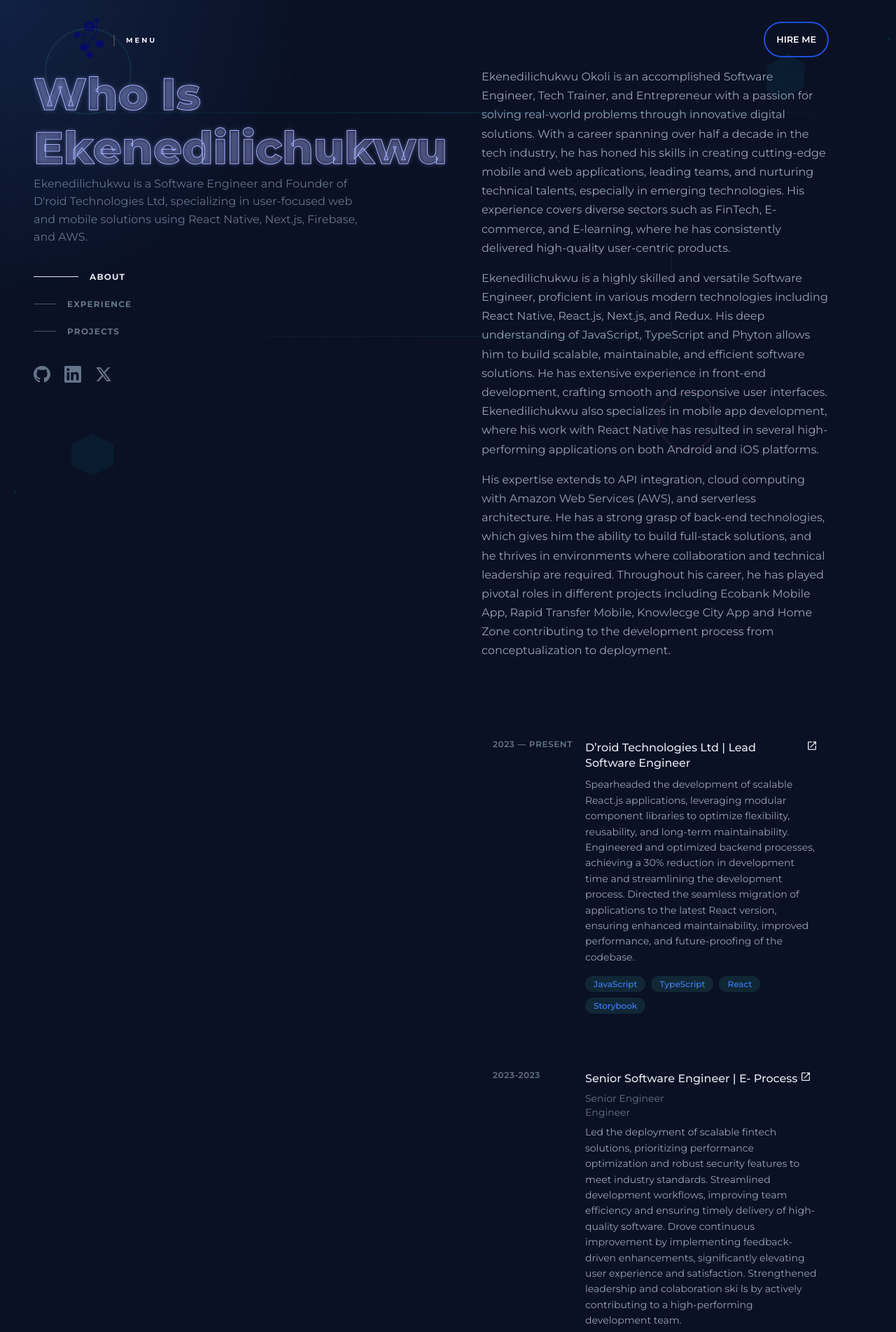
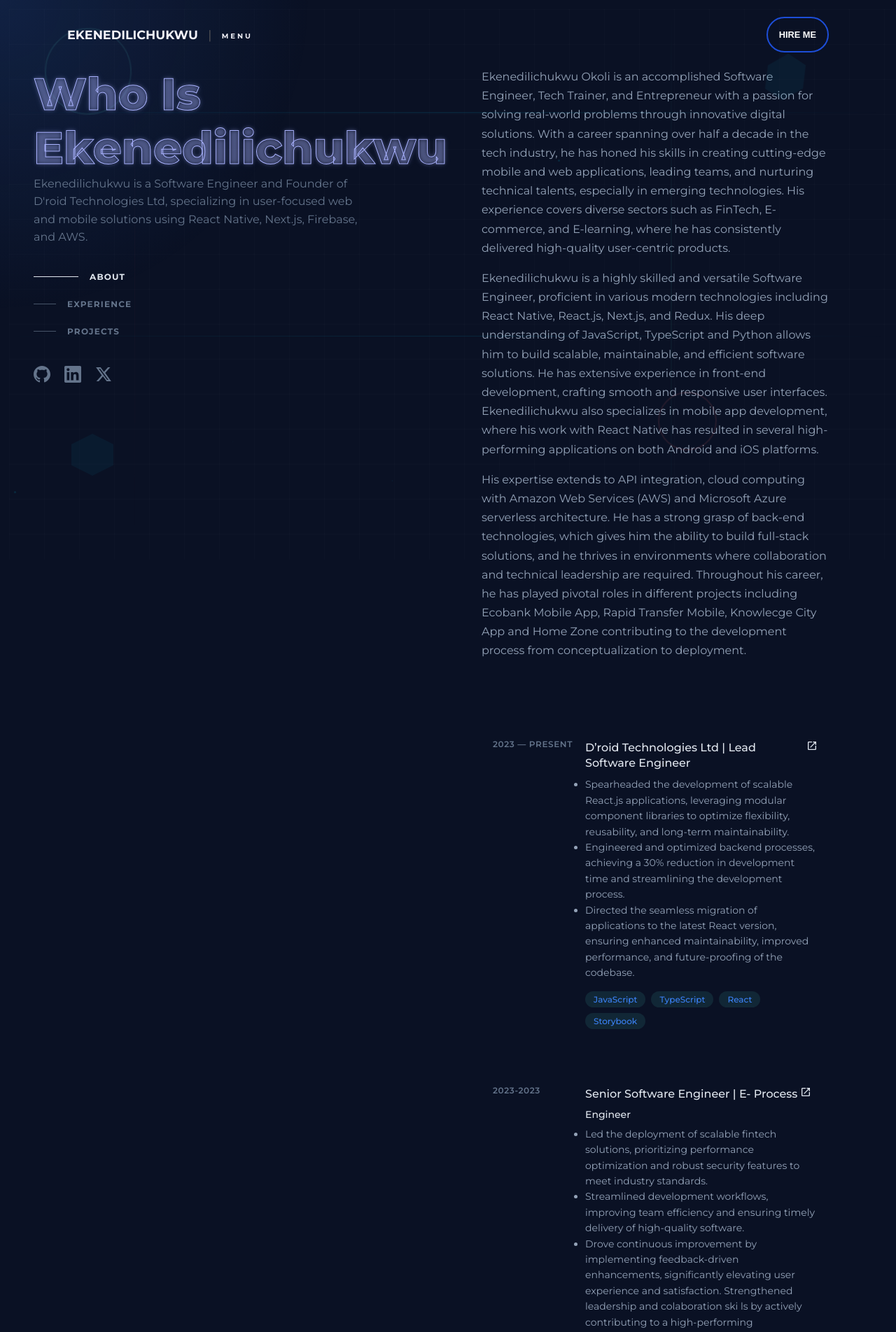
Before and after one commit to developerekene/myprofilemain, a React (Create React App) app: page /aboutme in a window 1280 px wide. Shown: the top 1904 px of the page at 70% size. Built offline with nearby package versions, Linux system fonts and the light colour scheme; a web font is replaced by a local one.

Commit message:
made changes

```diff
--- a/src/App/UI/AppEntry.tsx
+++ b/src/App/UI/AppEntry.tsx
@@ -1,7 +1,7 @@
 import React, { useEffect, useState } from "react";
 import { RiLoader2Fill } from "react-icons/ri";
-import Index from "../Routes/Index";
 import "./AppEntry.css";
+import Index from "../routes/Index";
 
 const AppEntry: React.FunctionComponent = () => {
   const [loading, setLoading] = useState<boolean>(true);
--- a/src/App/UI/Components/Navbar.tsx
+++ b/src/App/UI/Components/Navbar.tsx
@@ -1,10 +1,11 @@
 import React, { useState } from "react";
 import "./Navbar.css";
 import { Assets } from "../../utils/constants/Assets";
-import { Link } from "react-router-dom";
+import { Link, useNavigate } from "react-router-dom";
 
 const Navbar: React.FC = () => {
   const [menuOpen, setMenuOpen] = useState(false);
+  const navigate = useNavigate();
 
   const toggleMenu = () => {
     setMenuOpen(!menuOpen);
@@ -15,6 +16,9 @@ const Navbar: React.FC = () => {
     setMenuOpen(false);
     document.body.style.overflow = "auto";
   };
+  const handleHireMeClick = () => {
+    navigate("/contact"); // <-- change "/contact" to your desired route
+  };
 
   return (
     <>
@@ -22,8 +26,8 @@ const Navbar: React.FC = () => {
         <center>
           <div className="navbar-container">
             <div className="logo">
-              <div className="icon">
-                <img src={Assets.images.logo_alt} alt="Eke Logo" />
+              <div className="icon" style={{ textTransform: "uppercase" }}>
+                Ekenedilichukwu
               </div>
               <span className="separator">|</span>
               <span className="menu-text" onClick={toggleMenu}>
@@ -31,7 +35,9 @@ const Navbar: React.FC = () => {
               </span>
             </div>
 
-            <div className="hire-me">HIRE ME</div>
+            <button className="hire-me" onClick={handleHireMeClick}>
+              HIRE ME
+            </button>
           </div>
         </center>
       </header>
--- a/src/App/UI/Pages/About.tsx
+++ b/src/App/UI/Pages/About.tsx
@@ -62,6 +62,17 @@ export default function About() {
       link: "https://github.com/yourusername/home-zone",
       stars: 92,
       technologies: ["React Native", "IoT", "MQTT", "AWS IoT"],
+    },
+    {
+      id: 6,
+      title: "D'roid One Dashboard",
+      description:
+        "D'roid One Dashboard is a comprehensive platform designed to streamline project management and team collaboration. It features real-time analytics, task tracking, and seamless integration with various tools to enhance productivity.",
+      image:
+        "https://i.postimg.cc/Wb84PvPG/D-roid-Technologies-Ltd-Custom-Software-AI-and-Digital-Innovation-Google-Chrome-11-07-2025-20.png",
+      link: "https://www.droidtechhq.com/auth/dashboard",
+      stars: 92,
+      technologies: ["React", "Firebase", "Typescript", "AWS IoT"],
     },
   ];
 
@@ -234,7 +245,7 @@ export default function About() {
                       Ekenedilichukwu is a highly skilled and versatile Software
                       Engineer, proficient in various modern technologies
                       including React Native, React.js, Next.js, and Redux. His
-                      deep understanding of JavaScript, TypeScript and Phyton
+                      deep understanding of JavaScript, TypeScript and Python
                       allows him to build scalable, maintainable, and efficient
                       software solutions. He has extensive experience in
                       front-end development, crafting smooth and responsive user
@@ -245,8 +256,8 @@ export default function About() {
                     </p>
                     <p className={styles.paragraph}>
                       His expertise extends to API integration, cloud computing
-                      with Amazon Web Services (AWS), and serverless
-                      architecture. He has a strong grasp of back-end
+                      with Amazon Web Services (AWS) and Microsoft Azure
+                      serverless architecture. He has a strong grasp of back-end
                       technologies, which gives him the ability to build
                       full-stack solutions, and he thrives in environments where
                       collaboration and technical leadership are required.
@@ -288,17 +299,26 @@ export default function About() {
                               </a>
                             </h3>
                             <p className={styles.experienceDescription}>
-                              Spearheaded the development of scalable React.js
-                              applications, leveraging modular component
-                              libraries to optimize flexibility, reusability,
-                              and long-term maintainability. Engineered and
-                              optimized backend processes, achieving a 30%
-                              reduction in development time and streamlining the
-                              development process. Directed the seamless
-                              migration of applications to the latest React
-                              version, ensuring enhanced maintainability,
-                              improved performance, and future-proofing of the
-                              codebase.
+                              <ul>
+                                <li>
+                                  Spearheaded the development of scalable
+                                  React.js applications, leveraging modular
+                                  component libraries to optimize flexibility,
+                                  reusability, and long-term maintainability.
+                                </li>
+                                <li>
+                                  Engineered and optimized backend processes,
+                                  achieving a 30% reduction in development time
+                                  and streamlining the development process.
+                                </li>
+                                <li>
+                                  Directed the seamless migration of
+                                  applications to the latest React version,
+                                  ensuring enhanced maintainability, improved
+                                  performance, and future-proofing of the
+                                  codebase.
+                                </li>
+                              </ul>
                             </p>
                             <div className={styles.techTags}>
                               <span className={styles.techTag}>JavaScript</span>
@@ -334,22 +354,35 @@ export default function About() {
                               </a>
                             </h3>
                             <div className={styles.experienceRoles}>
-                              <div className={styles.role}>Senior Engineer</div>
-                              <div className={styles.role}>Engineer</div>
+                              <div
+                                style={{ color: "#e2e8f0", fontWeight: "500" }}
+                                className={styles.role}
+                              >
+                                Engineer
+                              </div>
                             </div>
                             <p className={styles.experienceDescription}>
-                              Led the deployment of scalable fintech solutions,
-                              prioritizing performance optimization and robust
-                              security features to meet industry standards.
-                              Streamlined development workflows, improving team
-                              efficiency and ensuring timely delivery of
-                              high-quality software. Drove continuous
-                              improvement by implementing feedback-driven
-                              enhancements, significantly elevating user
-                              experience and satisfaction. Strengthened
-                              leadership and colaboration ski ls by actively
-                              contributing to a high-performing development
-                              team.
+                              <ul>
+                                <li>
+                                  Led the deployment of scalable fintech
+                                  solutions, prioritizing performance
+                                  optimization and robust security features to
+                                  meet industry standards.
+                                </li>
+                                <li>
+                                  Streamlined development workflows, improving
+                                  team efficiency and ensuring timely delivery
+                                  of high-quality software.
+                                </li>
+                                <li>
+                                  Drove continuous improvement by implementing
+                                  feedback-driven enhancements, significantly
+                                  elevating user experience and satisfaction.
+                                  Strengthened leadership and colaboration ski
+                                  ls by actively contributing to a
+                                  high-performing development team.
+                                </li>
+                              </ul>
                             </p>
                           </div>
                         </div>
```
